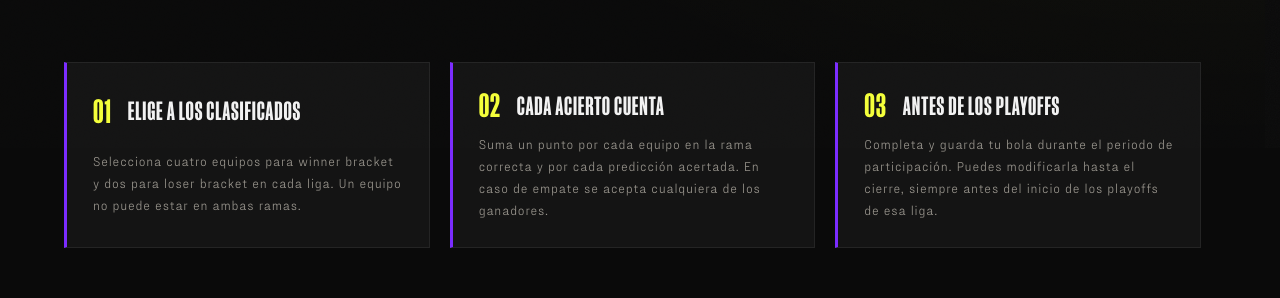
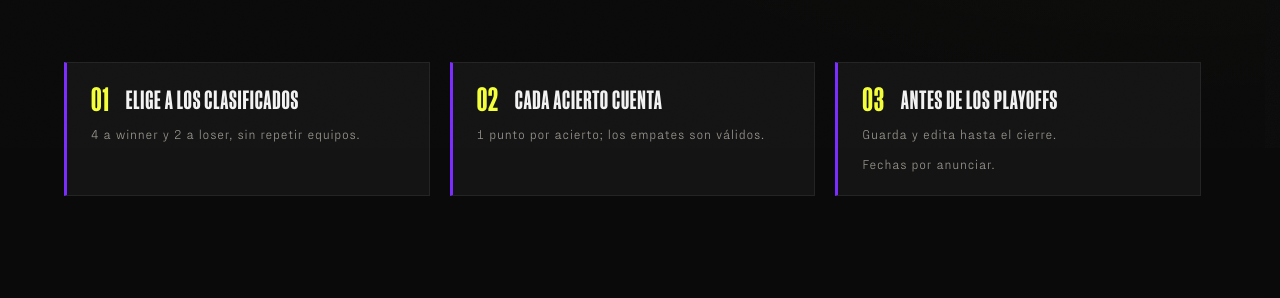
Before and after one commit to RCLTeam/RCL-Next, a React (Vite) app in the folder apps/web/: page /bola-cristal in a window 1280 px wide. Shown: the part 652-950 px from the top of the page. Built offline with nearby package versions, Linux system fonts and the light colour scheme; no server answers.

Commit message:
refactor(web): compact crystal rules and integrate voting dates

```diff
--- a/apps/web/src/features/crystal-ball/CrystalRules.tsx
+++ b/apps/web/src/features/crystal-ball/CrystalRules.tsx
@@ -1,23 +1,5 @@
 import type { CrystalBallData } from '@rcl/contracts';
 import React from 'react';
-
-const rules = [
-  [
-    '01',
-    'Elige a los clasificados',
-    'Selecciona cuatro equipos para winner bracket y dos para loser bracket en cada liga. Un equipo no puede estar en ambas ramas.'
-  ],
-  [
-    '02',
-    'Cada acierto cuenta',
-    'Suma un punto por cada equipo en la rama correcta y por cada predicción acertada. En caso de empate se acepta cualquiera de los ganadores.'
-  ],
-  [
-    '03',
-    'Antes de los playoffs',
-    'Completa y guarda tu bola durante el periodo de participación. Puedes modificarla hasta el cierre, siempre antes del inicio de los playoffs de esa liga.'
-  ]
-] as const;
 
 const statuses = {
   unconfigured: 'Próximamente',
@@ -30,34 +12,40 @@ const formatDate = (value: string) =>
   new Date(value).toLocaleString('es-ES', { dateStyle: 'short', timeStyle: 'short' });
 export function CrystalRules({ campaign }: { campaign?: CrystalBallData }) {
   return (
-    <section aria-label="Reglas de la bola de cristal">
+    <section className="crystal-rules" aria-label="Reglas de la bola de cristal">
       <div className="format-grid">
-        {rules.map(([number, title, text]) => (
-          <article className="format-card" key={number}>
-            <span>{number}</span>
-            <h3>{title}</h3>
-            <p>{text}</p>
+        <article className="format-card">
+          <span>01</span>
+          <h3>Elige a los clasificados</h3>
+          <p>4 a winner y 2 a loser, sin repetir equipos.</p>
         </article>
-        ))}
-      </div>
-      {campaign && (
-        <div className="crystal-rules-status" data-status={campaign.status}>
-          <strong>{statuses[campaign.status]}</strong>
+        <article className="format-card">
+          <span>02</span>
+          <h3>Cada acierto cuenta</h3>
+          <p>1 punto por acierto; los empates son válidos.</p>
+        </article>
+        <article className="format-card" data-status={campaign?.status}>
+          <span>03</span>
+          <h3>{campaign ? statuses[campaign.status] : 'Antes de los playoffs'}</h3>
+          <p>Guarda y edita hasta el cierre.</p>
+          {campaign && (campaign.opensAt || campaign.closesAt) ? (
+            <div className="crystal-rules-dates">
               {campaign.opensAt && (
                 <span>
-              Apertura · <time dateTime={campaign.opensAt}>{formatDate(campaign.opensAt)}</time>
+                  Abre <time dateTime={campaign.opensAt}>{formatDate(campaign.opensAt)}</time>
                 </span>
               )}
               {campaign.closesAt && (
                 <span>
-              Cierre · <time dateTime={campaign.closesAt}>{formatDate(campaign.closesAt)}</time>
+                  Cierra <time dateTime={campaign.closesAt}>{formatDate(campaign.closesAt)}</time>
                 </span>
               )}
-          {campaign.status === 'unconfigured' && (
-            <span>El periodo de participación se anunciará aquí.</span>
+            </div>
+          ) : (
+            <p>Fechas por anunciar.</p>
           )}
+        </article>
       </div>
-      )}
     </section>
   );
 }
--- a/apps/web/src/site/pages/crystal-ball/crystal-ball.css
+++ b/apps/web/src/site/pages/crystal-ball/crystal-ball.css
@@ -3,9 +3,11 @@
 .rcl-site #bola-cristal { background: radial-gradient(ellipse at 95% 0%,color-mix(in srgb, var(--lime) 5%, transparent),transparent 55%),var(--void); }
 .rcl-site #bola-cristal .section-cross { border: 3px solid var(--lime); border-radius: 50%; font-size: 0; width: 60px; height: 60px; flex-shrink: 0; }
 .rcl-site .crystal-toolbar-note { color: var(--muted); font: 10px var(--mono); text-transform: uppercase; }
- .rcl-site .crystal-rules-status { display: flex; align-items: center; flex-wrap: wrap; gap: 8px 24px; margin-top: 12px; padding: 14px 18px; border: 1px solid var(--line); background: var(--panel); color: var(--muted); font: 11px/1.6 var(--mono); }
-.rcl-site .crystal-rules-status strong { color: var(--text); font: inherit; font-weight: 700; }
-.rcl-site .crystal-rules-status[data-status='open'] strong { color: var(--lime); }
+.rcl-site .crystal-rules .format-card { padding: 20px 24px; row-gap: 8px; align-content: start; }
+.rcl-site .crystal-rules .format-card p { margin: 0; }
+.rcl-site .crystal-rules-dates { grid-column: 1 / -1; display: flex; flex-wrap: wrap; gap: 4px 16px; color: var(--muted); font: 10px/1.5 var(--mono); }
+.rcl-site .crystal-rules-dates > span { white-space: nowrap; }
+.rcl-site .crystal-rules .format-card[data-status='open'] h3 { color: var(--lime); }
 .rcl-site .crystal-login { padding-block: 8px; color: var(--muted); font: 12px/1.6 var(--body-f); }
 .rcl-site .crystal-login a { color: var(--lime); text-underline-offset: 4px; }
 .rcl-site .crystal-ballot { margin-top: 40px; }
```
Lines whose indentation alone changed are shown as unchanged.
